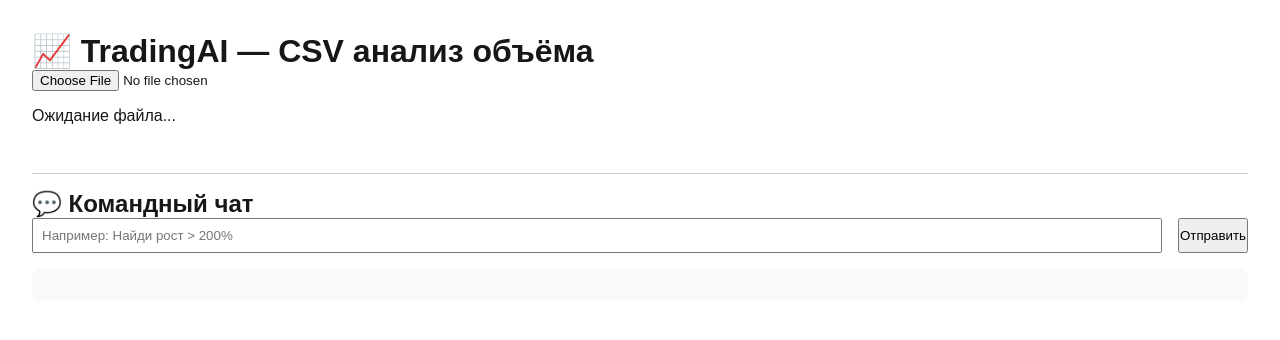
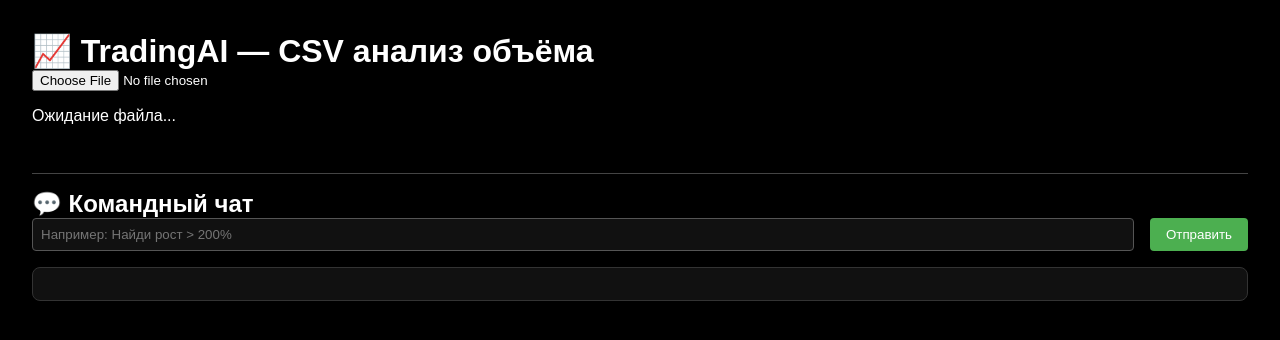
Before and after one commit to WAO2025/TradingAI, a Next.js app: page / in a window 1280 px wide. Shown: the top 340 px of the page. Built offline with nearby package versions, Linux system fonts and the light colour scheme.

Commit message:
тёмная тема чата

```diff
--- a/pages/index.tsx
+++ b/pages/index.tsx
@@ -68,7 +68,7 @@ export default function Home() {
   };
 
   return (
-    <main style={{ padding: "2rem", fontFamily: "sans-serif" }}>
+    <main style={{ padding: "2rem", fontFamily: "sans-serif", color: "white", backgroundColor: "#000", minHeight: "100vh" }}>
       <h1>📈 TradingAI — CSV анализ объёма</h1>
 
       <input type="file" accept=".csv" onChange={handleFileUpload} />
@@ -80,7 +80,7 @@ export default function Home() {
             style={{
               height: "20px",
               width: "100%",
-              backgroundColor: "#ddd",
+              backgroundColor: "#333",
               borderRadius: "10px",
               overflow: "hidden",
               marginTop: "0.5rem",
@@ -104,7 +104,7 @@ export default function Home() {
         ))}
       </ul>
 
-      <div style={{ marginTop: "3rem", borderTop: "1px solid #ccc", paddingTop: "1rem" }}>
+      <div style={{ marginTop: "3rem", borderTop: "1px solid #444", paddingTop: "1rem" }}>
         <h2>💬 Командный чат</h2>
         <div style={{ display: "flex", gap: "1rem", marginBottom: "1rem" }}>
           <input
@@ -112,13 +112,41 @@ export default function Home() {
             value={chatInput}
             onChange={(e) => setChatInput(e.target.value)}
             placeholder="Например: Найди рост > 200%"
-            style={{ flex: 1, padding: "0.5rem" }}
+            style={{
+              flex: 1,
+              padding: "0.5rem",
+              backgroundColor: "#111",
+              color: "white",
+              border: "1px solid #555",
+              borderRadius: "4px",
+            }}
           />
-          <button onClick={handleChatSubmit} disabled={chatLoading}>
+          <button
+            onClick={handleChatSubmit}
+            disabled={chatLoading}
+            style={{
+              backgroundColor: "#4caf50",
+              border: "none",
+              color: "white",
+              padding: "0.5rem 1rem",
+              borderRadius: "4px",
+              cursor: "pointer",
+            }}
+          >
             {chatLoading ? "⏳..." : "Отправить"}
           </button>
         </div>
-        <div style={{ maxHeight: "300px", overflowY: "auto", background: "#f9f9f9", padding: "1rem", borderRadius: "8px" }}>
+        <div
+          style={{
+            maxHeight: "300px",
+            overflowY: "auto",
+            background: "#111",
+            color: "white",
+            padding: "1rem",
+            borderRadius: "8px",
+            border: "1px solid #333",
+          }}
+        >
           {chatResponse.map((msg, idx) => (
             <p key={idx} style={{ margin: "0.3rem 0" }}>{msg}</p>
           ))}
```
